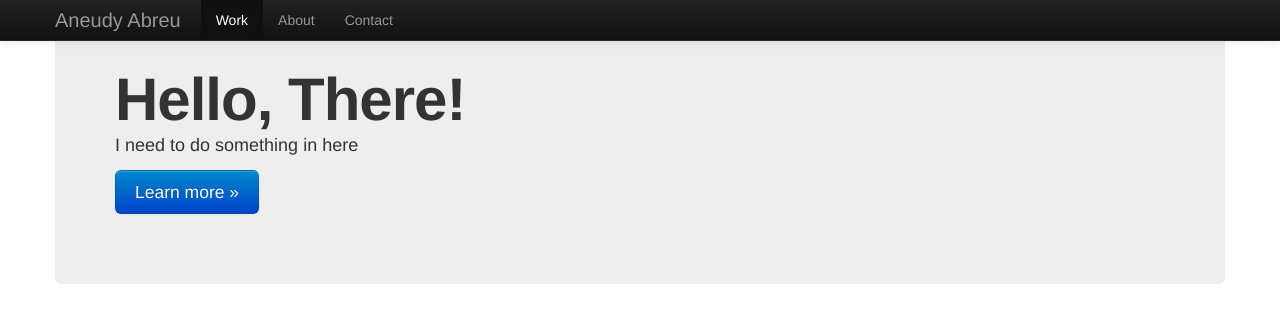
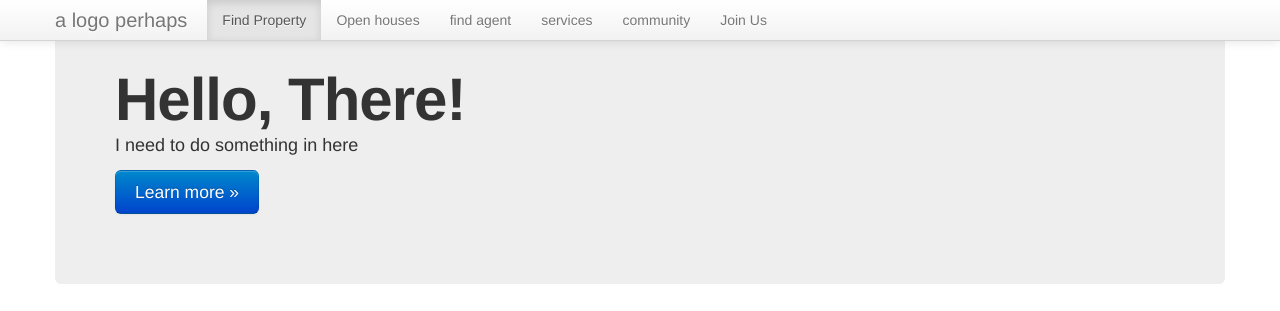
Before and after one commit to aneudy1702/websites_projects, a plain HTML site: page sites/realestate/index.html in a window 1280 px wide. Shown: the top 311 px of the page. Drawn offline with Linux system fonts and the light colour scheme; files whose address does not match are found by name.

Commit message:
arregle el texto
le quite un poco de espacio

```diff
--- a/sites/realestate/index.html
+++ b/sites/realestate/index.html
@@ -13,7 +13,7 @@
 
 <body>
     <main>
-        <div class="navbar navbar-inverse navbar-fixed-top">
+        <div class="navbar navbar-fixed-top">
             <div class="navbar-inner">
                 <div class="container">
                     <button type="button" class="btn btn-navbar" data-toggle="collapse" data-target=".nav-collapse">
@@ -21,14 +21,20 @@
                         <span class="icon-bar"></span>
                         <span class="icon-bar"></span>
                     </button>
-                    <a class="brand" href="#">Aneudy Abreu</a>
+                    <a class="brand" href="#">a logo perhaps</a>
                     <div class="nav-collapse collapse">
                         <ul class="nav">
-                            <li class="active"><a href="#">Work</a>
+                            <li class="active"><a href="#">Find Property</a>
                             </li>
-                            <li><a href="#about">About</a>
+                            <li><a href="#about">Open houses</a>
                             </li>
-                            <li><a href="#contact">Contact</a>
+                            <li><a href="#contact">find agent</a>
+                            </li>
+                            <li><a href="#contact">services</a>
+                            </li>
+                            <li><a href="#contact">community</a>
+                            </li>
+                            <li><a href="#contact">Join Us</a>
                             </li>
                         </ul>
                     </div>
```
